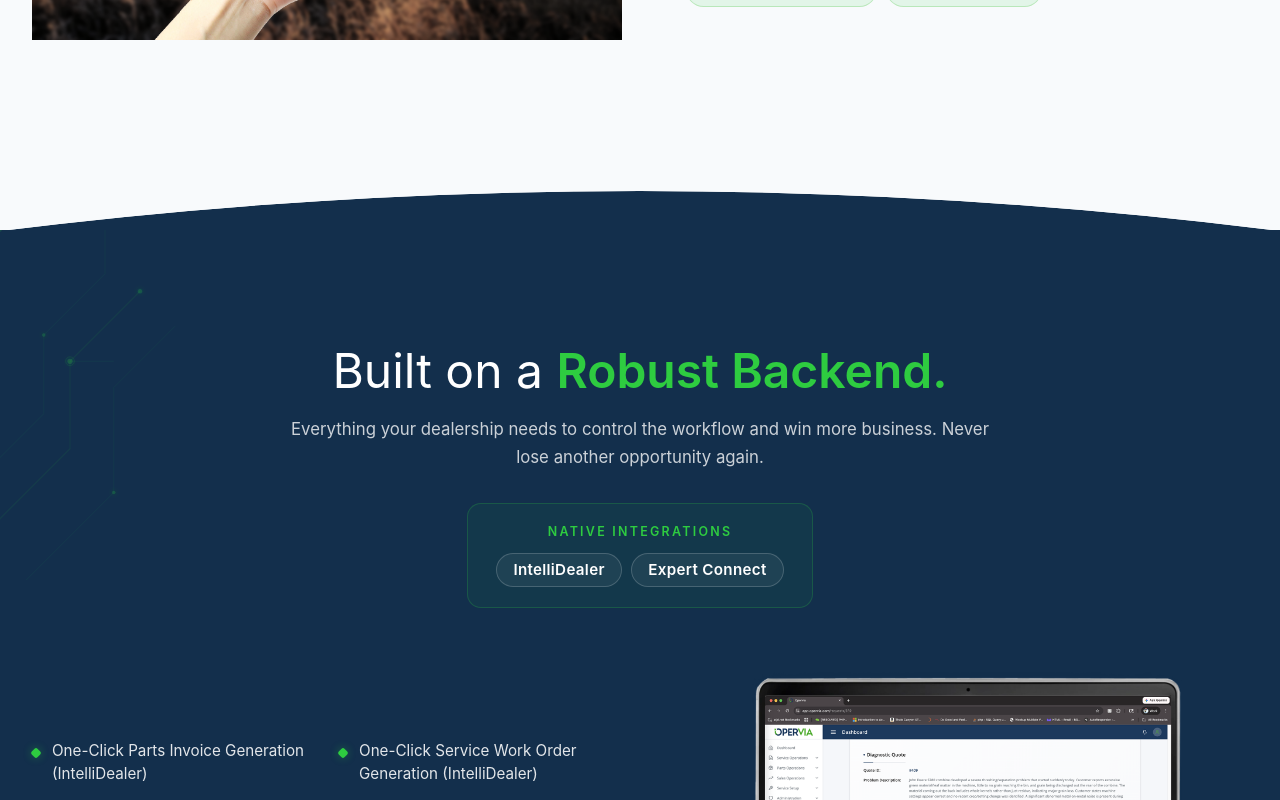
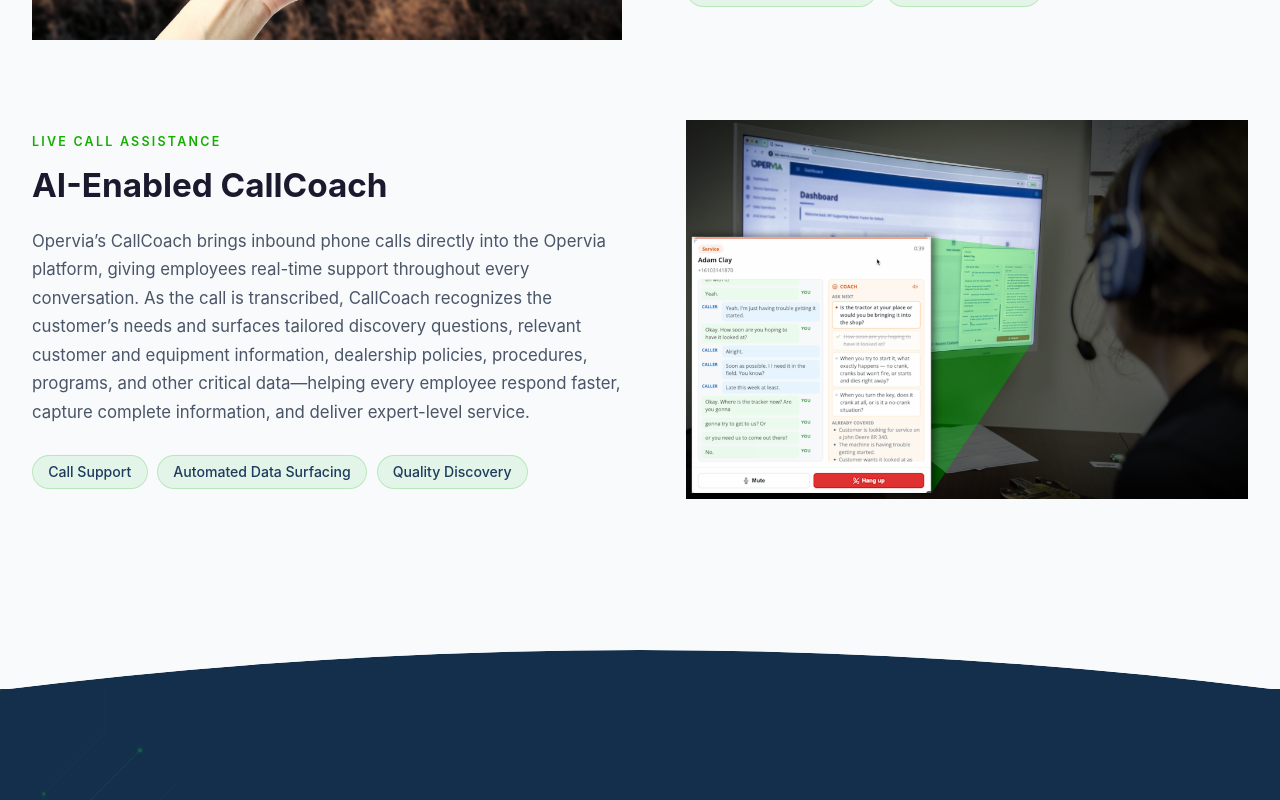
Before and after one commit to adam-clay/opervia-public, a React (Vite) app: page /apply in a window 1280 px wide. Shown: the part 6780-7580 px from the top of the page. Built offline with nearby package versions, Linux system fonts and the light colour scheme; no server answers.

Commit message:
callcoach

```diff
--- a/src/components/Pricing.tsx
+++ b/src/components/Pricing.tsx
@@ -75,6 +75,7 @@
       'Smart Parts Texting (AI Photo ID)',
       'Parts OnSite Management System',
       'AI Voice Assistant',
+      'AI CallCoach (Live Call Assistance)',
     ]
   }
 ];
--- a/src/components/Products.tsx
+++ b/src/components/Products.tsx
@@ -53,6 +53,19 @@
     image: '/images/parttexting.png',
     imageAlt: 'A customer in the field texts a photo of a tractor part; the AI replies with the part identified, price, and pickup details',
   },
+  {
+    eyebrow: 'Live Call Assistance',
+    name: 'AI-Enabled CallCoach',
+    description:
+      'Opervia’s CallCoach brings inbound phone calls directly into the Opervia platform, giving employees real-time support throughout every conversation. As the call is transcribed, CallCoach recognizes the customer’s needs and surfaces tailored discovery questions, relevant customer and equipment information, dealership policies, procedures, programs, and other critical data—helping every employee respond faster, capture complete information, and deliver expert-level service.',
+    highlights: [
+      'Call Support',
+      'Automated Data Surfacing',
+      'Quality Discovery',
+    ],
+    image: '/images/callcoach.png',
+    imageAlt: 'An employee wearing a headset takes a live call while Opervia CallCoach transcribes the conversation and surfaces the next discovery questions',
+  },
 ];
 
 const ProductRow = ({ product, index }: { product: Product; index: number }) => {
@@ -103,7 +116,7 @@
           transition={{ duration: 0.7, ease: [0.25, 0.46, 0.45, 0.94] as const }}
         >
           <h2 className="products-title">
-            Three Products. <span className="highlight">One Workflow.</span>
+            Four Products. <span className="highlight">One Workflow.</span>
           </h2>
           <p className="products-subtitle">
             Built for how customers actually reach equipment dealerships today, and the realities of running a service department, parts counter, or sales floor.
```
Also changed, not shown: public/images/callcoach.png (added), 1 other file (tests, documents, lock files or other folders).
